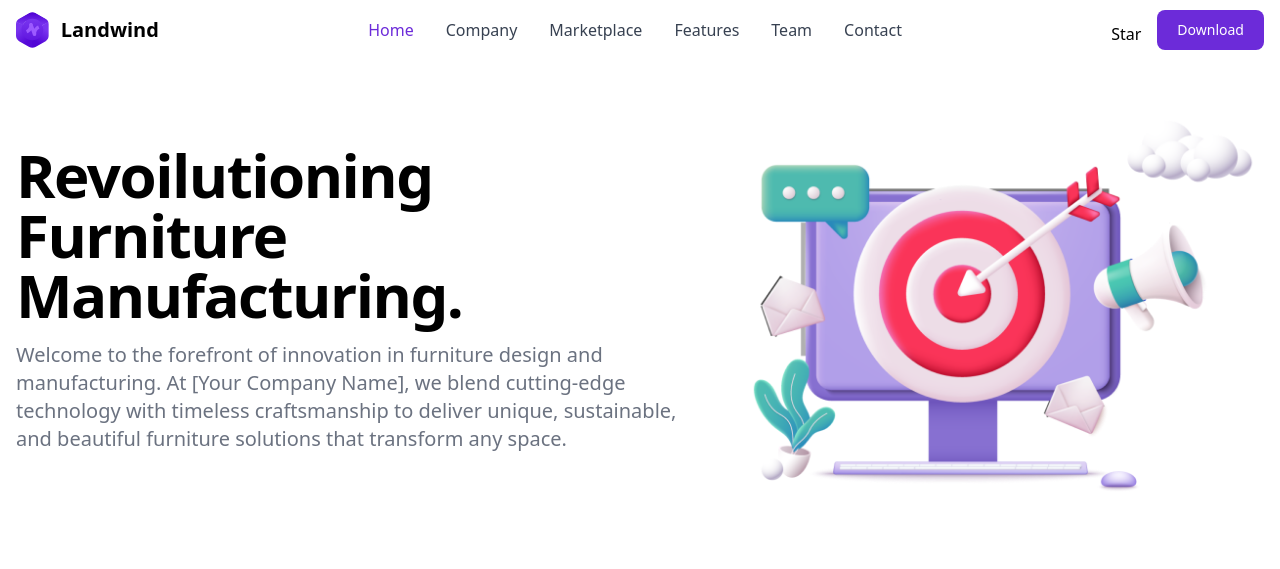
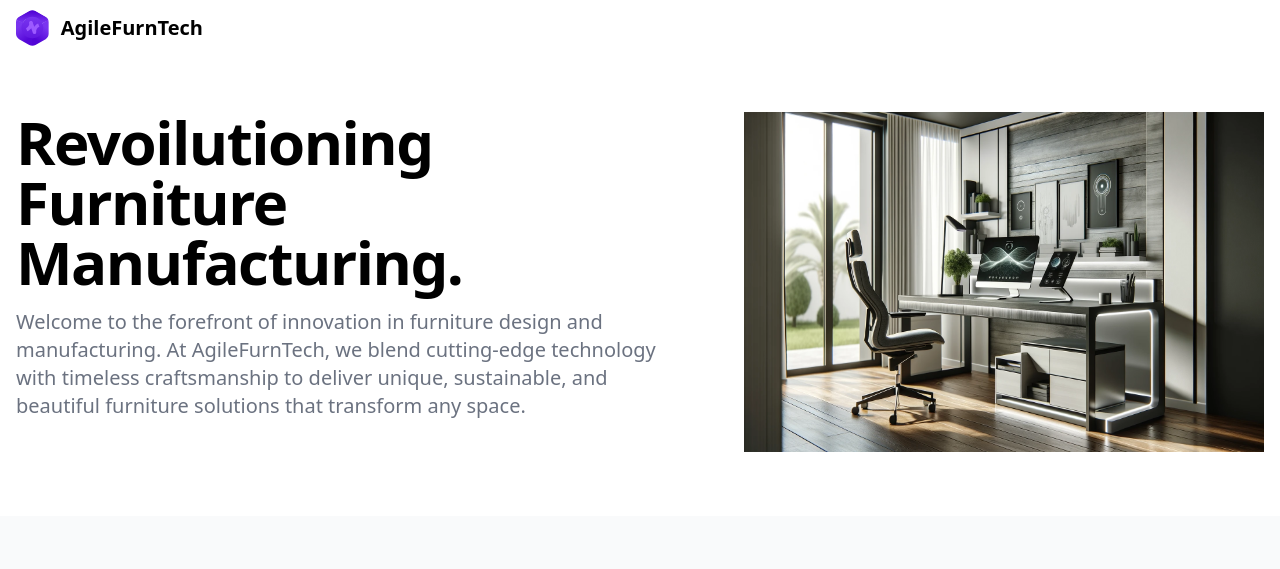
Before and after one commit to tushgaurav/AgileFurnTech, a website: page index.html in a window 1280 px wide. Shown: the top 569 px of the page. Drawn offline with nearby package versions, Linux system fonts and the light colour scheme; files that its build step writes are made by us from their sources.

Commit message:
updated brand names

```diff
--- a/index.html
+++ b/index.html
@@ -65,114 +65,13 @@
             />
             <span
               class="self-center text-xl font-semibold whitespace-nowrap dark:text-white"
-              >Landwind</span
+              >AgileFurnTech</span
             >
           </a>
           <div class="flex items-center lg:order-2">
-            <div class="hidden mt-2 mr-4 sm:inline-block">
-              <a
-                class="github-button"
-                href="https://github.com/themesberg/landwind"
-                data-size="large"
-                data-icon="octicon-star"
-                data-show-count="true"
-                aria-label="Star themesberg/landwind on GitHub"
-                >Star</a
-              >
-            </div>
-            <!-- <a href="#" class="text-gray-800 dark:text-white hover:bg-gray-50 focus:ring-4 focus:ring-gray-300 font-medium rounded-lg text-sm px-4 lg:px-5 py-2 lg:py-2.5 sm:mr-2 dark:hover:bg-gray-700 focus:outline-none dark:focus:ring-gray-800">Log in</a> -->
-            <a
-              href="https://themesberg.com/product/tailwind-css/landing-page"
-              class="text-white bg-purple-700 hover:bg-purple-800 focus:ring-4 focus:ring-purple-300 font-medium rounded-lg text-sm px-4 lg:px-5 py-2 lg:py-2.5 sm:mr-2 lg:mr-0 dark:bg-purple-600 dark:hover:bg-purple-700 focus:outline-none dark:focus:ring-purple-800"
-              >Download</a
-            >
-            <button
-              data-collapse-toggle="mobile-menu-2"
-              type="button"
-              class="inline-flex items-center p-2 ml-1 text-sm text-gray-500 rounded-lg lg:hidden hover:bg-gray-100 focus:outline-none focus:ring-2 focus:ring-gray-200 dark:text-gray-400 dark:hover:bg-gray-700 dark:focus:ring-gray-600"
-              aria-controls="mobile-menu-2"
-              aria-expanded="false"
-            >
-              <span class="sr-only">Open main menu</span>
-              <svg
-                class="w-6 h-6"
-                fill="currentColor"
-                viewBox="0 0 20 20"
-                xmlns="http://www.w3.org/2000/svg"
-              >
-                <path
-                  fill-rule="evenodd"
-                  d="M3 5a1 1 0 011-1h12a1 1 0 110 2H4a1 1 0 01-1-1zM3 10a1 1 0 011-1h12a1 1 0 110 2H4a1 1 0 01-1-1zM3 15a1 1 0 011-1h12a1 1 0 110 2H4a1 1 0 01-1-1z"
-                  clip-rule="evenodd"
-                ></path>
-              </svg>
-              <svg
-                class="hidden w-6 h-6"
-                fill="currentColor"
-                viewBox="0 0 20 20"
-                xmlns="http://www.w3.org/2000/svg"
-              >
-                <path
-                  fill-rule="evenodd"
-                  d="M4.293 4.293a1 1 0 011.414 0L10 8.586l4.293-4.293a1 1 0 111.414 1.414L11.414 10l4.293 4.293a1 1 0 01-1.414 1.414L10 11.414l-4.293 4.293a1 1 0 01-1.414-1.414L8.586 10 4.293 5.707a1 1 0 010-1.414z"
-                  clip-rule="evenodd"
-                ></path>
-              </svg>
-            </button>
+
           </div>
-          <div
-            class="items-center justify-between hidden w-full lg:flex lg:w-auto lg:order-1"
-            id="mobile-menu-2"
-          >
-            <ul
-              class="flex flex-col mt-4 font-medium lg:flex-row lg:space-x-8 lg:mt-0"
-            >
-              <li>
-                <a
-                  href="#"
-                  class="block py-2 pl-3 pr-4 text-white bg-purple-700 rounded lg:bg-transparent lg:text-purple-700 lg:p-0 dark:text-white"
-                  aria-current="page"
-                  >Home</a
-                >
-              </li>
-              <li>
-                <a
-                  href="#"
-                  class="block py-2 pl-3 pr-4 text-gray-700 border-b border-gray-100 hover:bg-gray-50 lg:hover:bg-transparent lg:border-0 lg:hover:text-purple-700 lg:p-0 dark:text-gray-400 lg:dark:hover:text-white dark:hover:bg-gray-700 dark:hover:text-white lg:dark:hover:bg-transparent dark:border-gray-700"
-                  >Company</a
-                >
-              </li>
-              <li>
-                <a
-                  href="#"
-                  class="block py-2 pl-3 pr-4 text-gray-700 border-b border-gray-100 hover:bg-gray-50 lg:hover:bg-transparent lg:border-0 lg:hover:text-purple-700 lg:p-0 dark:text-gray-400 lg:dark:hover:text-white dark:hover:bg-gray-700 dark:hover:text-white lg:dark:hover:bg-transparent dark:border-gray-700"
-                  >Marketplace</a
-                >
-              </li>
-              <li>
-                <a
-                  href="#"
-                  class="block py-2 pl-3 pr-4 text-gray-700 border-b border-gray-100 hover:bg-gray-50 lg:hover:bg-transparent lg:border-0 lg:hover:text-purple-700 lg:p-0 dark:text-gray-400 lg:dark:hover:text-white dark:hover:bg-gray-700 dark:hover:text-white lg:dark:hover:bg-transparent dark:border-gray-700"
-                  >Features</a
-                >
-              </li>
-              <li>
-                <a
-                  href="#"
-                  class="block py-2 pl-3 pr-4 text-gray-700 border-b border-gray-100 hover:bg-gray-50 lg:hover:bg-transparent lg:border-0 lg:hover:text-purple-700 lg:p-0 dark:text-gray-400 lg:dark:hover:text-white dark:hover:bg-gray-700 dark:hover:text-white lg:dark:hover:bg-transparent dark:border-gray-700"
-                  >Team</a
-                >
-              </li>
-              <li>
-                <a
-                  href="#"
-                  class="block py-2 pl-3 pr-4 text-gray-700 border-b border-gray-100 hover:bg-gray-50 lg:hover:bg-transparent lg:border-0 lg:hover:text-purple-700 lg:p-0 dark:text-gray-400 lg:dark:hover:text-white dark:hover:bg-gray-700 dark:hover:text-white lg:dark:hover:bg-transparent dark:border-gray-700"
-                  >Contact</a
-                >
-              </li>
-            </ul>
-          </div>
-        </div>
+
       </nav>
     </header>
 
@@ -191,14 +90,14 @@
             class="max-w-2xl mb-6 font-light text-gray-500 lg:mb-8 md:text-lg lg:text-xl dark:text-gray-400"
           >
             Welcome to the forefront of innovation in furniture design and
-            manufacturing. At [Your Company Name], we blend cutting-edge
+            manufacturing. At AgileFurnTech, we blend cutting-edge
             technology with timeless craftsmanship to deliver unique,
             sustainable, and beautiful furniture solutions that transform any
             space.
           </p>
         </div>
         <div class="hidden lg:mt-0 lg:col-span-5 lg:flex">
-          <img src="./images/hero.png" alt="hero image" />
+          <img src="./images/hero.webp" alt="hero image" />
         </div>
       </div>
     </section>
@@ -528,7 +427,7 @@
               Commitment to Sustainability
             </h2>
             <p class="mb-8 font-light lg:text-xl">
-              At [Your Company Name], sustainability is at the core of
+              At AgileFurnTech, sustainability is at the core of
               everything we do. We are dedicated to reducing our environmental
               impact through responsible sourcing of materials, energy-efficient
               manufacturing processes, and designs that minimize waste.
```
Also changed, not shown: images/hero.png (deleted), images/hero.webp (added).
